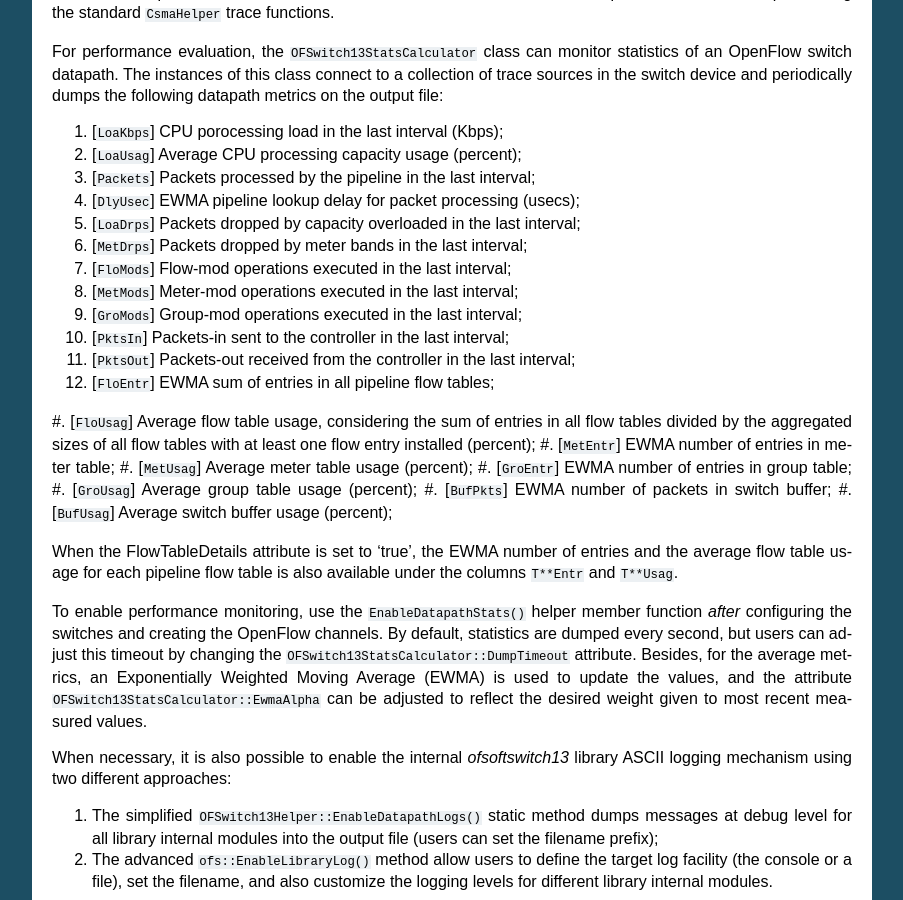
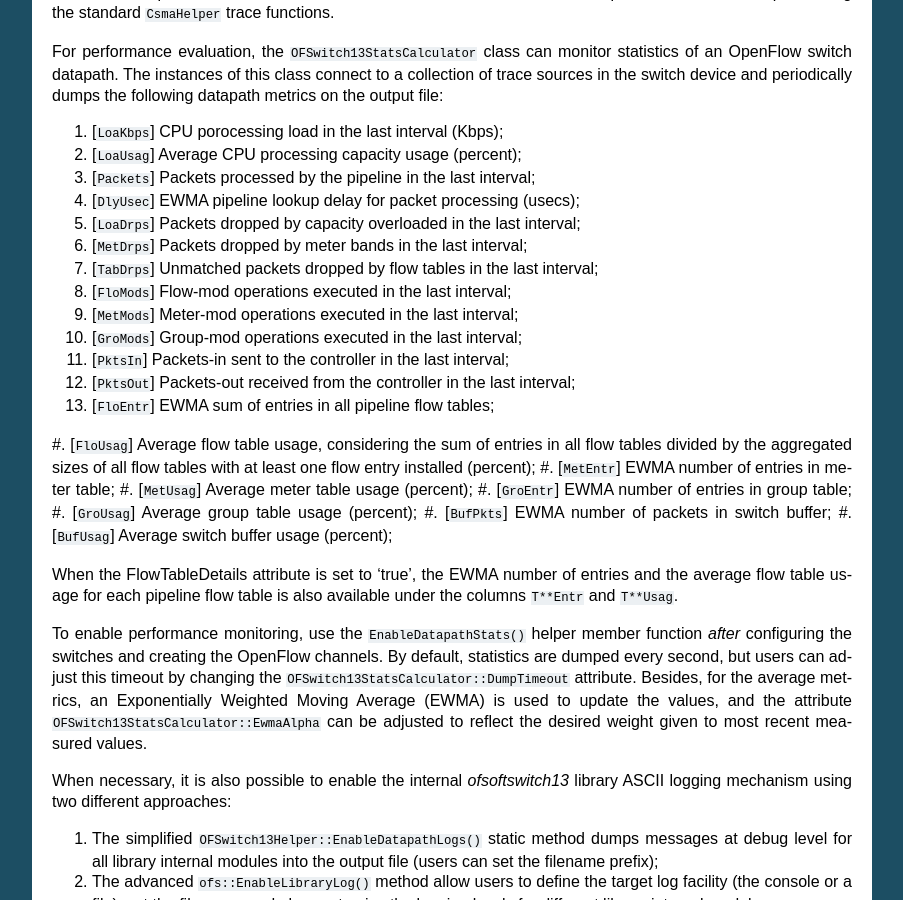
Before and after one commit to ljerezchaves/ofswitch13, a Sphinx documentation site: the page built from doc/source/ofswitch13-usage.rst, in a window 1280 px wide and 900 px high, scrolled down 5900 px. Shown: the whole window, without its empty margins (198-1101 px from the left). Built offline with Sphinx 7.4.7, drawn with Linux system fonts in a browser that asks for light colours; formulas are drawn with MathJax 3.

Commit message:
Notifying unmatched packets dropped by flow tables without table-miss.

```diff
--- a/doc/source/ofswitch13-usage.rst
+++ b/doc/source/ofswitch13-usage.rst
@@ -415,6 +415,7 @@ the following datapath metrics on the output file:
 #. [``DlyUsec``] EWMA pipeline lookup delay for packet processing (usecs);
 #. [``LoaDrps``] Packets dropped by capacity overloaded in the last interval;
 #. [``MetDrps``] Packets dropped by meter bands in the last interval;
+#. [``TabDrps``] Unmatched packets dropped by flow tables in the last interval;
 #. [``FloMods``] Flow-mod operations executed in the last interval;
 #. [``MetMods``] Meter-mod operations executed in the last interval;
 #. [``GroMods``] Group-mod operations executed in the last interval;
```
Also changed, not shown: 5 other files.
